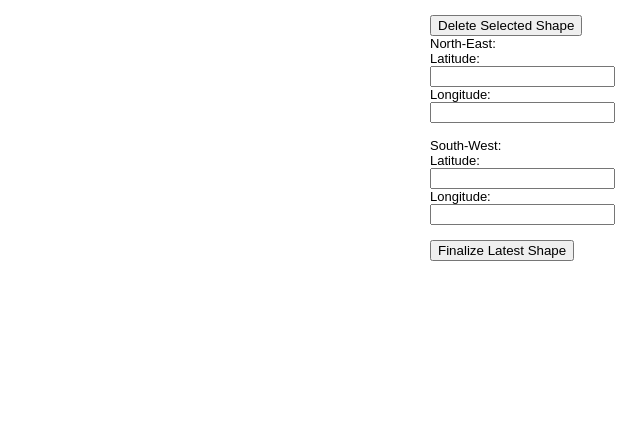
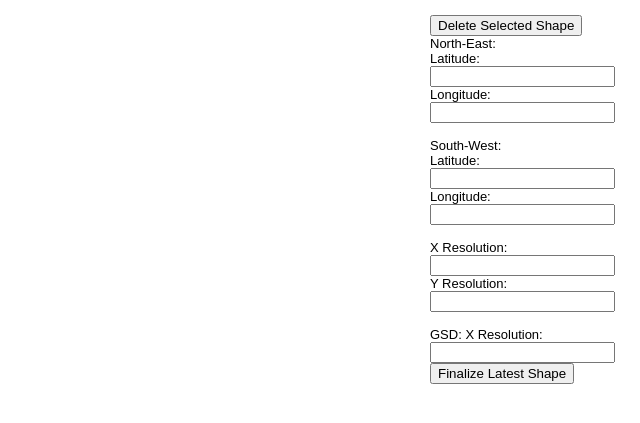
Before and after one commit to Megh-Thakkar/UAV-Flight-Planner, a Django app: page /map in a window 1280 px wide. Shown: the top 423 px of the page, without its empty margins (640-1280 px from the left). Run offline with Django 3.2, Linux system fonts and the light colour scheme; some libraries are stand-ins or nearby versions.

Commit message:
Template for input

```diff
--- a/FlightPlanner/main/templates/main/input_map.html
+++ b/FlightPlanner/main/templates/main/input_map.html
@@ -232,6 +232,9 @@
                     South-West:<br>
                     Latitude: <input type="text" name="sw_lat" value=""><br>
                     Longitude: <input type="text" name="sw_lng" value=""><br><br>
+                    X Resolution: <input type="text" name="x_res"><br>
+                    Y Resolution: <input type="text" name="y_res"><br><br>
+                    GSD: X Resolution: <input type="text" name="gsd"><br>
                     <button id="submit-button" type=""submit">Finalize Latest Shape</button>
             </form>
         </div>
--- a/FlightPlanner/main/views.py
+++ b/FlightPlanner/main/views.py
@@ -34,9 +34,14 @@ def input_map(request):
         ne_lat = float(data['ne_lat'])
         sw_lng = float(data['sw_lng'])
         sw_lat = float(data['sw_lat'])
-        x_resolution = int(data['x_res'])
-        y_resolution = int(data['y_res'])
-        GSD = float(data['gsd'])
+        try:
+            x_resolution = int(data['x_res'])
+            y_resolution = int(data['y_res'])
+            GSD = float(data['gsd'])
+            if (x_resolution == 0 or y_resolution == 0 or GSD == 0):
+                raise Exception
+        except:
+            return render(request, 'main/input_map.html')
         NE_UTM_X, NE_UTM_Y, NE_UTM_ZONE_NO, NE_UTM_NAME = utm.from_latlon(ne_lat, ne_lng)
         SW_UTM_X, SW_UTM_Y, SW_UTM_ZONE_NO, SW_UTM_NAME = utm.from_latlon(sw_lat, sw_lng)
         if(NE_UTM_NAME!=SW_UTM_NAME or NE_UTM_ZONE_NO!=SW_UTM_ZONE_NO):
```
